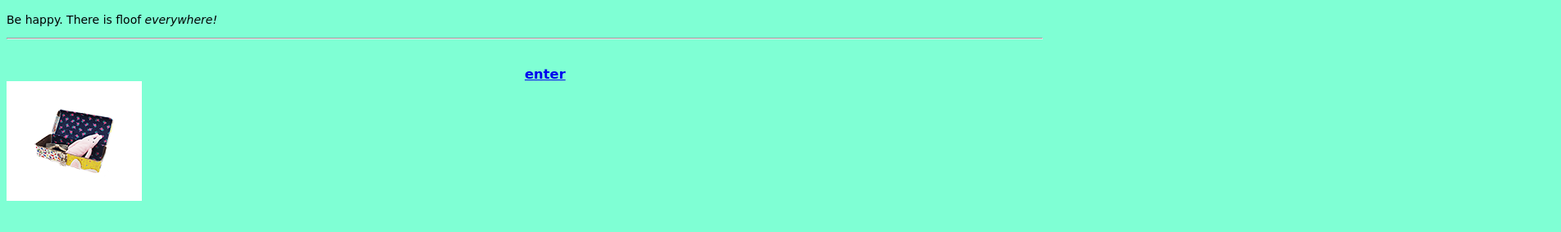
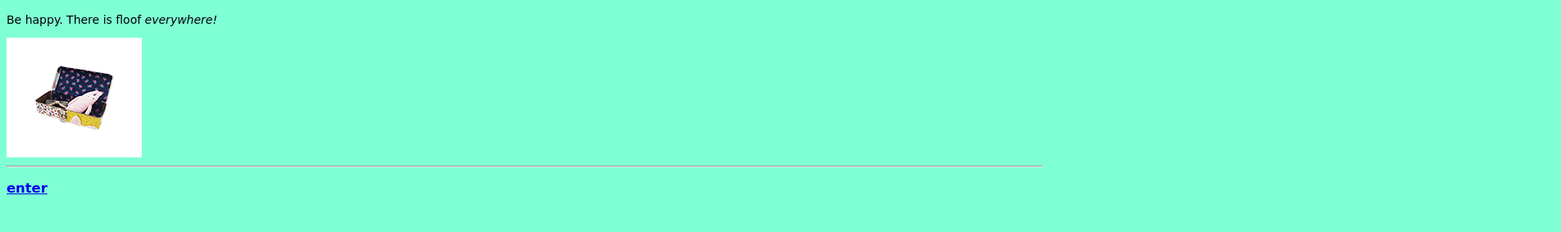
Before and after one commit to suiaoki/class-site, a plain HTML site: page passion_ver2/index.html in a window 1280 px wide. Shown: the part 55-338 px from the top of the page at 82% size, 1904 px wide, since content can reach past the window. Drawn offline with Linux system fonts and the light colour scheme.

Commit message:
Update index.html

```diff
--- a/passion_ver2/index.html
+++ b/passion_ver2/index.html
@@ -9,9 +9,10 @@
 <body>
   <div class="centerbox"> <h1>Bunny Room</h1>
   <p>Be happy. There is floof <em>everywhere!</em></p>
+  <img src="img/bunny_box_small.png" alt="bunny in box">
   <hr>
-  <div class="centerbottom"><h3><a href="page2.html"><div class="centerbox">enter</a></h3></div>
-  <img src="img/bunny_box_small.png" alt="bunny in box"></div>
+<h3><a href="page2.html"><div class="centerbox">enter</a></h3>
+
 
 
 </body>
```
